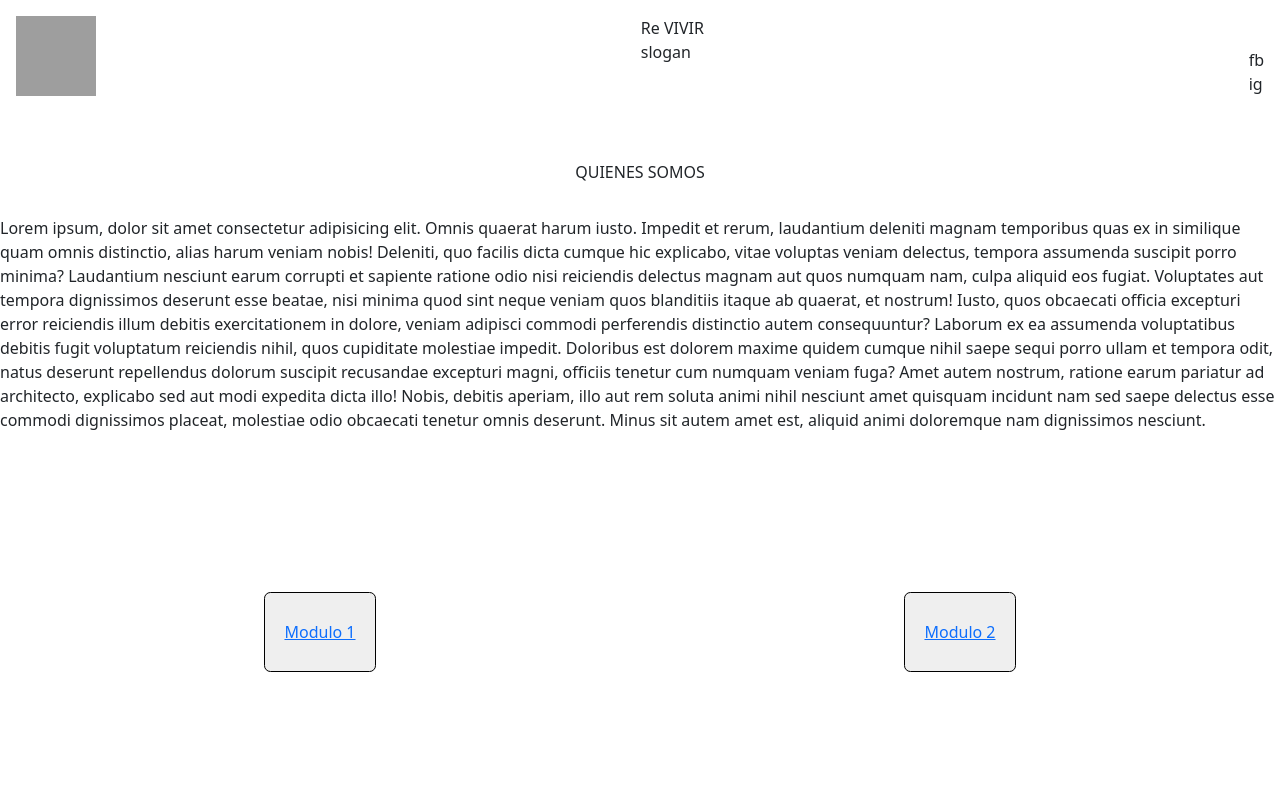
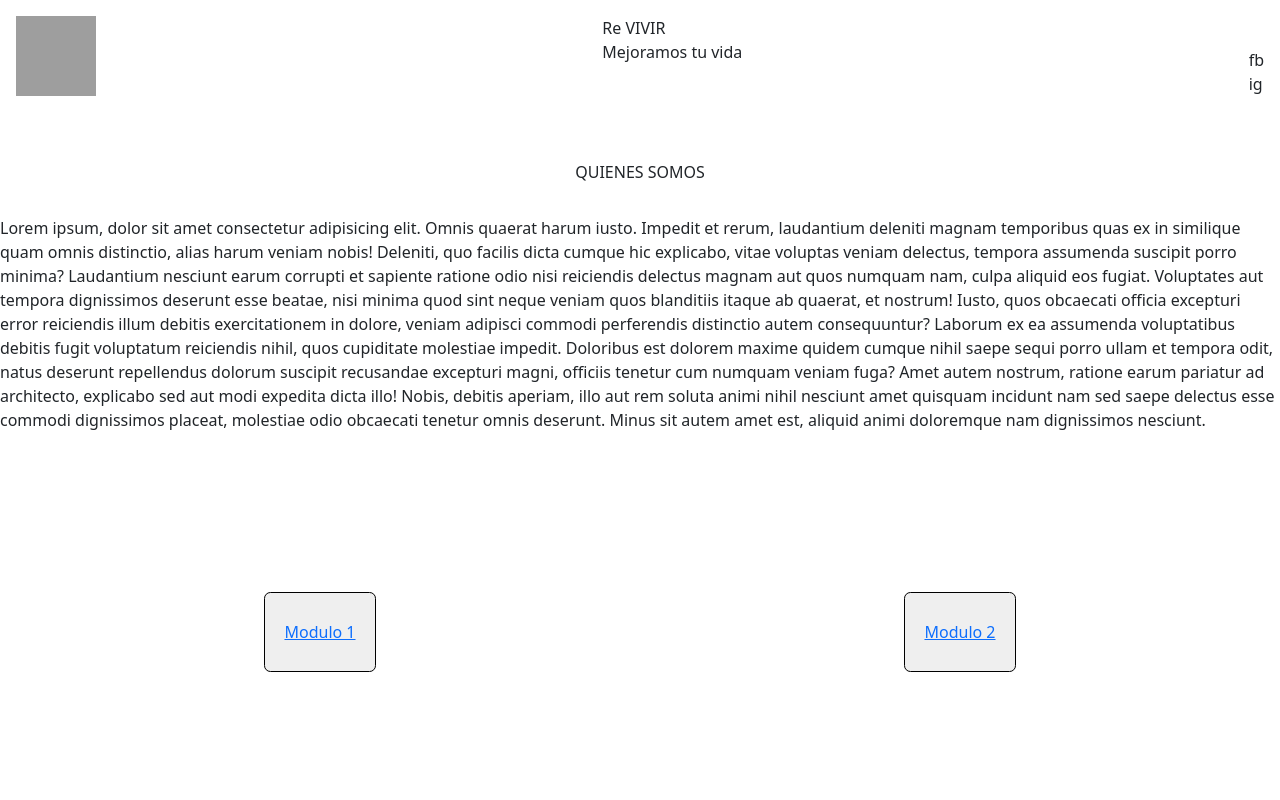
Before and after one commit to nachoysabri/RepoNuevoMartin, a plain HTML site: page proyecto/html.html in a window 1280 px wide. Shown: the top 800 px of the page. Drawn offline with nearby package versions, Linux system fonts and the light colour scheme; grey boxes are pictures that could not be loaded.

Commit message:
cambio slogan

```diff
--- a/proyecto/html.html
+++ b/proyecto/html.html
@@ -24,7 +24,7 @@
             <div class="center">
             Re VIVIR
             <br>
-            slogan
+            Mejoramos tu vida
             </div>
 
             <div class="header__redesSociales">
```
Also changed, not shown: proyecto/img/WhatsApp Image 2023-03-21 at 21.43.08.jpeg (added).
